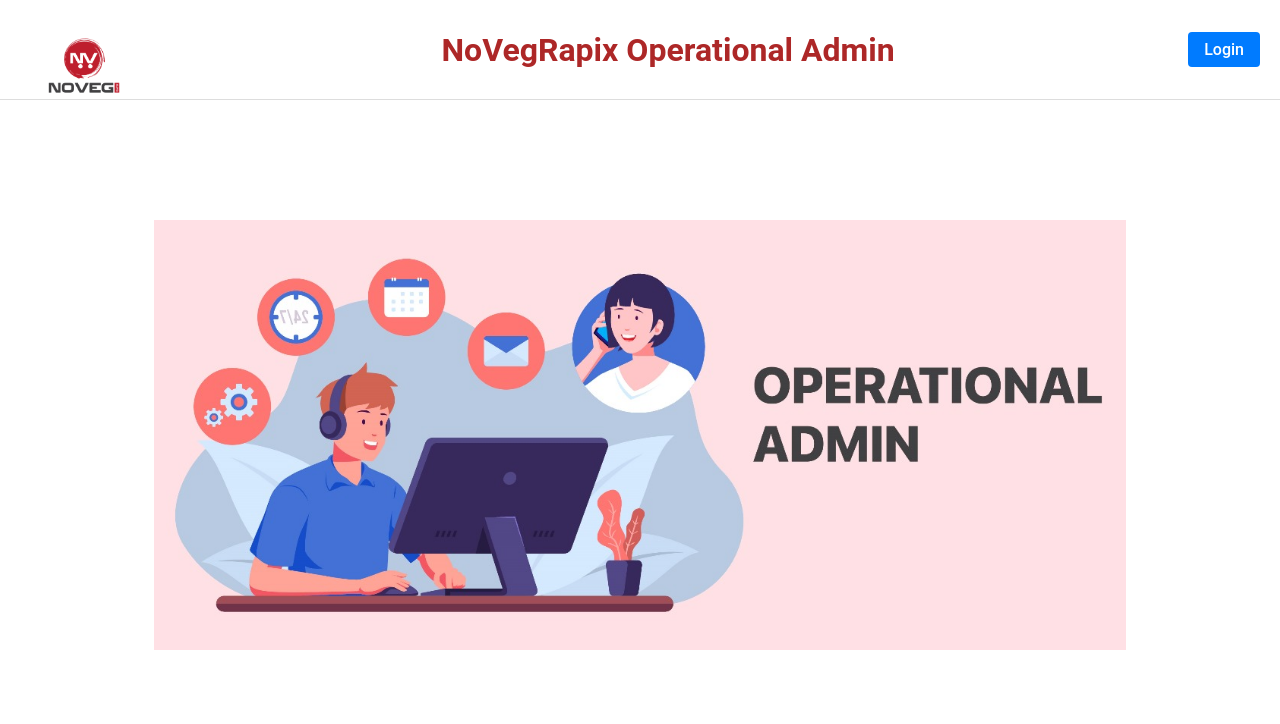
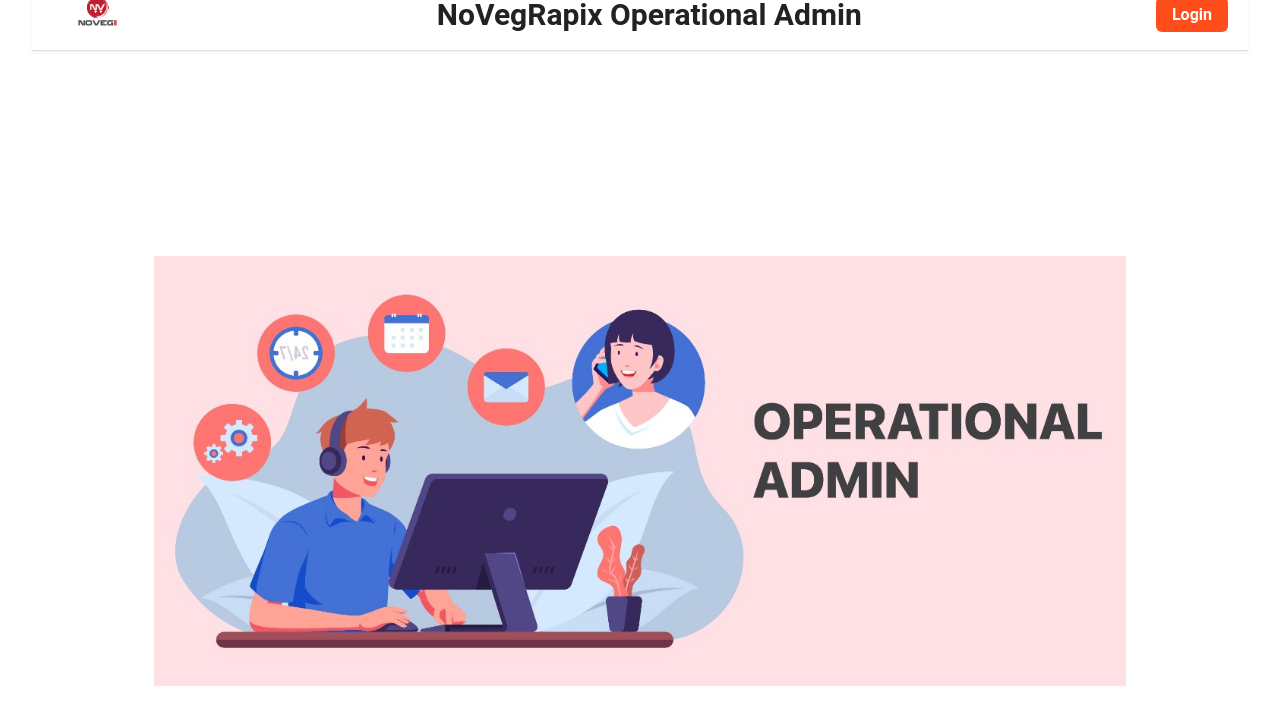
Before and after one commit to sathvikakadarla/OA, a React (Vite) app in the folder operations/: page / in a window 1280 px wide. Shown: the top 724 px of the page. Built offline with nearby package versions, Linux system fonts and the light colour scheme.

Commit message:
Update Navbar.css

```diff
--- a/operations/src/components/Navbar.css
+++ b/operations/src/components/Navbar.css
@@ -1,93 +1,59 @@
+/* Navbar.css */
+
 .navbar-header {
   display: flex;
   align-items: center;
   justify-content: space-between;
-    position: fixed;
-    top: 0;
-    left: 0;
   width: 100%;
-    height: 100px;
-    background-color: white;
-    box-sizing: border-box;
-    z-index: 999; /* Keep navbar on top */
-    padding: 0 20px;
+  background-color: #ffffff;
+  padding: 12px 20px;
   border-bottom: 1px solid #ddd;
-}
-
-/* Logo Section */
-.navbar-logo {
-    display: flex;
-    align-items: center;
+  box-shadow: 0 2px 4px rgba(0, 0, 0, 0.05);
+  margin-bottom: 20px;
 }
 
 .logo-img {
-    width: 80px;
-    height: 80px;
-    object-fit: contain;
+  height: 40px;
 }
 
-/* Center Title */
 .navbar-links {
-    color: #ad2727;
-    font-weight: bold;
-    font-size: 32px;
-    text-align: center;
-    flex: 1;
+  font-size: 30px;
+  font-weight: 600;
+  color: #222;
 }
 
-/* Right Button/Profile Section */
 .navbar-button {
   display: flex;
   align-items: center;
   gap: 10px;
 }
 
-/* Login Button */
-.login-button {
-    padding: 8px 16px;
-    background-color: #007bff;
-    color: white;
-    border: none;
-    border-radius: 4px;
-    cursor: pointer;
-    transition: background-color 0.3s, transform 0.3s;
-}
-
-.login-button:hover {
-    background-color: #0056b3;
-    transform: scale(1.05);
-}
-
-/* Profile + Logout Container */
 .profile-logout-container {
   display: flex;
   align-items: center;
-    gap: 15px;
-}
-
-.profile-link {
-    display: flex;
-    align-items: center;
+  gap: 10px;
 }
 
 .profile-img {
-    width: 50px;
-    height: 50px;
+  width: 32px;
+  height: 32px;
   border-radius: 50%;
-    object-fit: cover;
-}
-
-/* Logout Button */
-.logout-button {
-    padding: 6px 12px;
-    background-color: #f44336;
-    color: white;
-    border: none;
-    border-radius: 4px;
-    font-size: 14px;
   cursor: pointer;
 }
 
-.logout-button:hover {
-    background-color: #e53935;
+.logout-button,
+.login-button {
+  background-color: #ff4d1c;
+  color: white;
+  border: none;
+  border-radius: 6px;
+  padding: 8px 16px;
+  font-weight: 600;
+  cursor: pointer;
+  transition: background-color 0.3s ease;
 }
+
+.logout-button:hover,
+.login-button:hover {
+  background-color: #e54313;
+}
```
Lines whose indentation alone changed are shown as unchanged.
